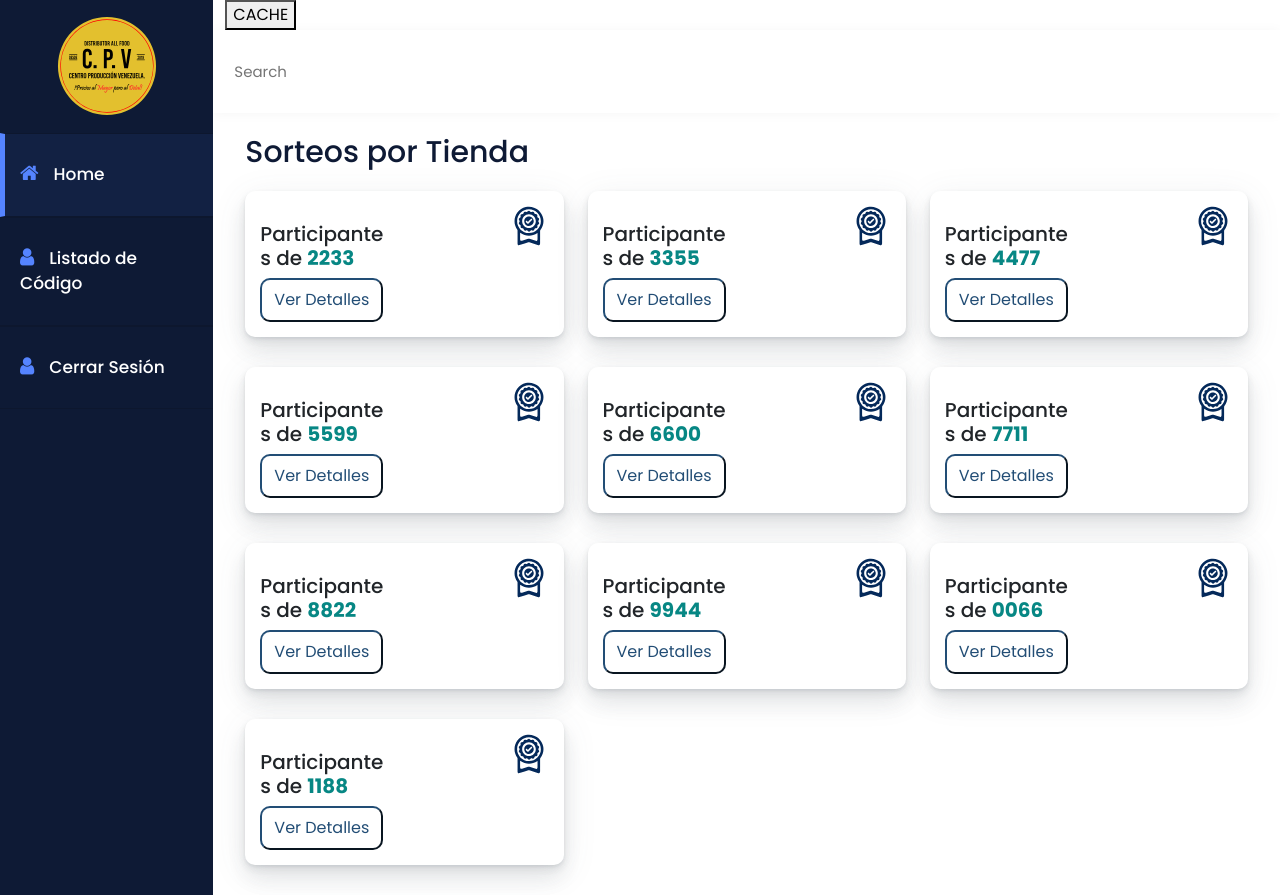
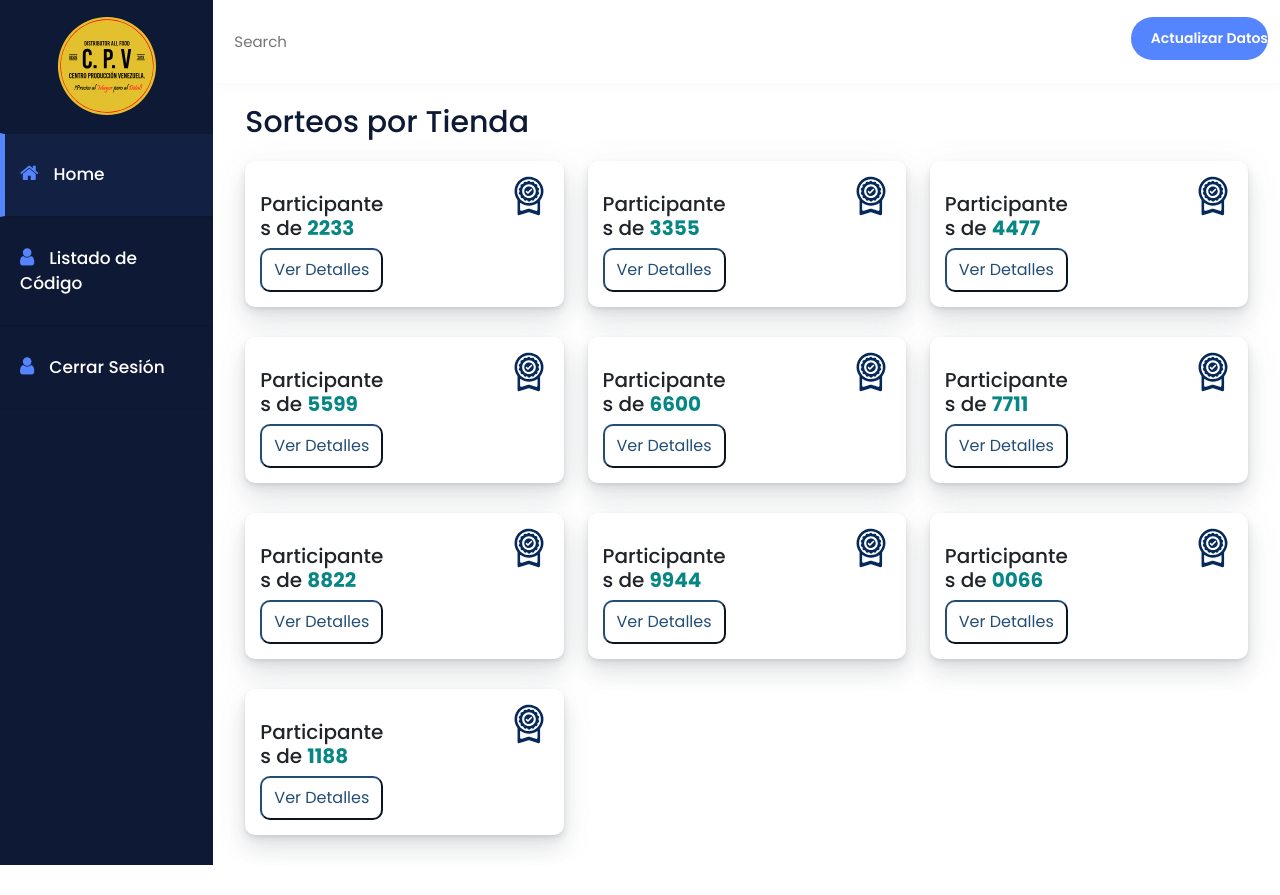
Before and after one commit to AccentAgency/CPV-Landing, a React (Create React App) app in the folder EfesLanding/: page /DashboardAdmin in a window 1280 px wide. After the commit the page ends 865 px from the top, so only its background shows below. Built offline with nearby package versions, Linux system fonts and the light colour scheme; no server answers; sample sign-in values are in the browser's storage; a web font is replaced by a local one.

Commit message:
cambiossss

```diff
--- a/EfesLanding/src/Components/Global/Dashboard.js
+++ b/EfesLanding/src/Components/Global/Dashboard.js
@@ -37,6 +37,7 @@ class Dashboard extends Component {
         this.handleGanadores = this.handleGanadores.bind(this);
         this.handleList = this.handleList.bind(this);
         this.handleClickMenu = this.handleClickMenu.bind(this);
+        this.clearCacheData = this.clearCacheData.bind(this);
     }
 
     handleClose(){
@@ -113,16 +114,11 @@ class Dashboard extends Component {
         this.authListener();
     }
 
+    clearCacheData(){
+        window.location.reload(true)
+    }
 
     render(){
-        const clearCacheData = () => {
-            caches.keys().then((names) => {
-              names.forEach((name) => {
-                caches.delete(name);
-              });
-            });
-            alert('Complete Cache Cleared')
-          };
         return(
             <div id="dashboard" className="">
                 <Confetti
@@ -296,7 +292,6 @@ class Dashboard extends Component {
                         </div>
 
                         <div className="col-md-10 col-sm-11 display-table-cell v-align">
-                            <button  onClick={() => clearCacheData()}>CACHE</button>
                             <div className="row">
                                 <header>
                                     <div className="col-md-7">
@@ -315,6 +310,14 @@ class Dashboard extends Component {
 
                                         <div className="search hidden-xs hidden-sm">
                                             <input type="text" placeholder="Search" id="search"/>
+                                        </div>
+                                    </div>
+
+                                    <div class="col-md-5">
+                                        <div class="header-rightside">
+                                            <ul class="list-inline header-top pull-right">
+                                                <li class="hidden-xs add-project" onClick={this.clearCacheData}>Actualizar Datos</li>
+                                            </ul>
                                         </div>
                                     </div>
                                 </header>
--- a/EfesLanding/src/Components/Global/css/Dashboard.css
+++ b/EfesLanding/src/Components/Global/css/Dashboard.css
@@ -206,6 +206,25 @@ li,ul{
     height: 100%;
 }
 
+#tabla_pagos{
+    overflow: scroll;
+
+}
+.modal-content{
+    max-height: 450px;
+    overflow: hidden;
+}
+
+
+.modal-content{
+    overflow: scroll;
+}
+
+
+.table>tbody {
+    overflow: scroll;
+}
+
 .display-table-cell {
     display: table-cell;
     float: none;
@@ -240,6 +259,7 @@ li,ul{
     font-weight: 600;
     padding: 10px 27px 10px 45px;
     position: relative;
+    cursor: pointer;
 }
 
 .header-rightside .nav > li > a:focus,
@@ -566,12 +586,10 @@ header {
     top: 50%;
     left: 50%;
     transform: translate(-50%, -50%);
-    overflow-y: scroll;
-    overflow: auto;
-    -webkit-overflow-scrolling: touch;
 }
 .modal-content{
     border: 0;
+
 }
 
 .modal-header button{
```
Also changed, not shown: 10 other files (tests, documents, lock files or other folders).
